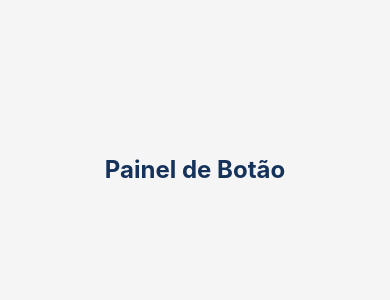
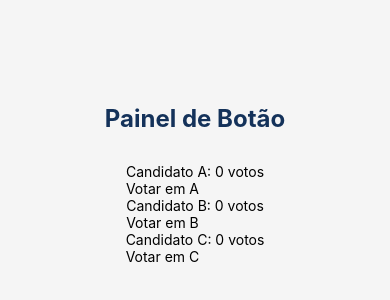
Before and after one commit to analuvidi/INF204-Desenvolvimento-Mobile, a React Native app in the folder projeto/: screen / in a window 390 px wide. Shown: the part 238-538 px from the top of the page. Built offline with nearby package versions, Linux system fonts and the light colour scheme.

Commit message:
feat: implementa mutação segura e interatividade
Adiciona os botões de votação utilizando callback prev => prev + 1 no setState.

```diff
--- a/projeto/App.js
+++ b/projeto/App.js
@@ -8,7 +8,41 @@ export default function UrnaEletronica() {
   return (
     <View style={styles.container}>
       <Text style={styles.titulo}>Painel de Botão</Text>
+
+      {/* Candidato A */}
+      <View style={styles.candidatoContainer}>
+        <Text style={styles.nomeCandidato}>Candidato A: {votosA} votos</Text>
+        <TouchableOpacity
+          style={styles.botaoVotar}
+          onPress={() => setVotosA(prev => prev + 1)}
+        >
+          <Text style ={styles.textoBotao}>Votar em A</Text>
+        </TouchableOpacity>
+      </View>
+
+      {/* Candidato B */}
+      <View style={styles.candidatoContainer}>
+        <Text style={styles.nomeCandidato}>Candidato B: {votosB} votos</Text>
+        <TouchableOpacity
+          style={styles.botaoVotar}
+          onPress={() => setVotosB(prev => prev + 1)}
+        >
+          <Text style ={styles.textoBotao}>Votar em B</Text>
+        </TouchableOpacity>
+      </View>
+
+      {/* Candidato C */}
+      <View style={styles.candidatoContainer}>
+        <Text style={styles.nomeCandidato}>Candidato C: {votosC} votos</Text>
+        <TouchableOpacity
+          style={styles.botaoVotar}
+          onPress={() => setVotosC(prev => prev + 1)}
+        >
+          <Text style ={styles.textoBotao}>Votar em C</Text>
+        </TouchableOpacity>
+      </View>
     </View>
+
   );
 }
 
```
